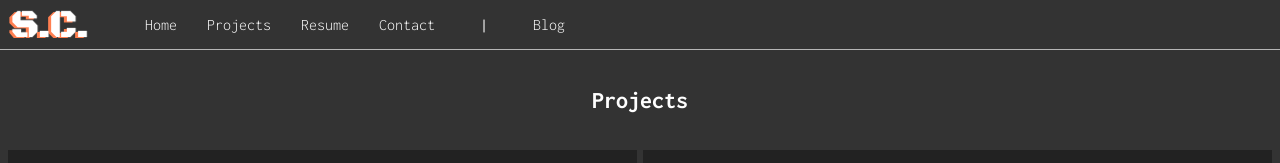
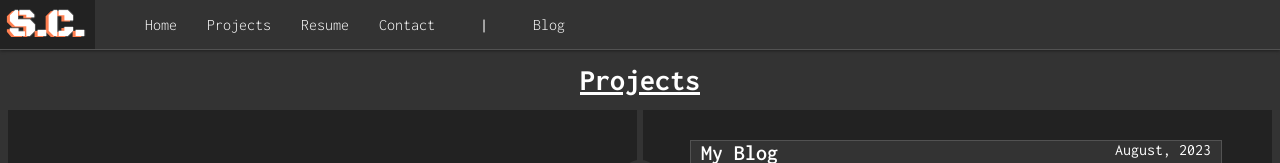
Before and after one commit to SlySkillet/scdotcom-mernV2, a React (Create React App) app in the folder frontend/: page /projects in a window 1280 px wide. Shown: the top 163 px of the page. Built offline with nearby package versions, Linux system fonts and the light colour scheme.

Commit message:
styles touch up

```diff
--- a/frontend/src/components/navbar/nav-styles.css
+++ b/frontend/src/components/navbar/nav-styles.css
@@ -3,9 +3,11 @@
   display: grid;
   grid-template-columns: 100px 1fr;
   background-color: rgb(51, 51, 51);
-  border-bottom: 1px solid rgb(182, 182, 182);
+  border-bottom: 1px solid rgb(82, 82, 82);
   height: 50px;
   align-content: center;
+  box-shadow: 0 1px 3px rgba(0, 0, 0, 0.4);
+  z-index: 1;
 }
 .nav-spacer,
 .nav-link,
@@ -13,13 +15,16 @@
   color: white;
 }
 .brand {
-  justify-self: center;
+  justify-self: left;
+  padding: 0px 8px;
   font-size: 40px;
   text-shadow: -3px 1px coral, -1px 0 rgb(82, 82, 82), 0 1px rgb(82, 82, 82),
     1px 0 rgb(82, 82, 82), 0 -1px rgb(82, 82, 82);
   font-family: "Black Ops One", system-ui;
   font-weight: 400;
   font-style: normal;
+  background-color: rgb(34, 34, 34);
+  border-bottom: 1px solid rgb(82, 82, 82);
 }
 
 .links {
--- a/frontend/src/components/projects/projects-styles.css
+++ b/frontend/src/components/projects/projects-styles.css
@@ -3,7 +3,7 @@
 .projects-container {
   grid-row: 2;
   display: grid;
-  grid-template-rows: 100px 1fr;
+  grid-template-rows: 60px 1fr;
   grid-template-columns: 100%;
   background-color: rgb(51, 51, 51);
   padding: 0px 8px 8px 8px;
@@ -14,6 +14,8 @@
   justify-self: center;
   align-self: center;
   color: white;
+  font-size: 30px;
+  text-decoration: underline;
 }
 
 .main-projects-container {
@@ -74,8 +76,8 @@
   margin-left: -20px;
   border: 4px solid rgb(51, 51, 51);
   border-radius: 50%;
-  /* box-shadow: 0 2px 1px rgba(0, 0, 0, 0.4); */
-  box-shadow: 0.5px 3px 3px rgba(0, 0, 0, 0.4);
+  box-shadow: 0 2px 1px rgba(0, 0, 0, 0.4);
+  /* box-shadow: 0.5px 3px 3px rgba(0, 0, 0, 0.4); */
   text-align: center;
   vertical-align: middle;
   z-index: 1;
```
